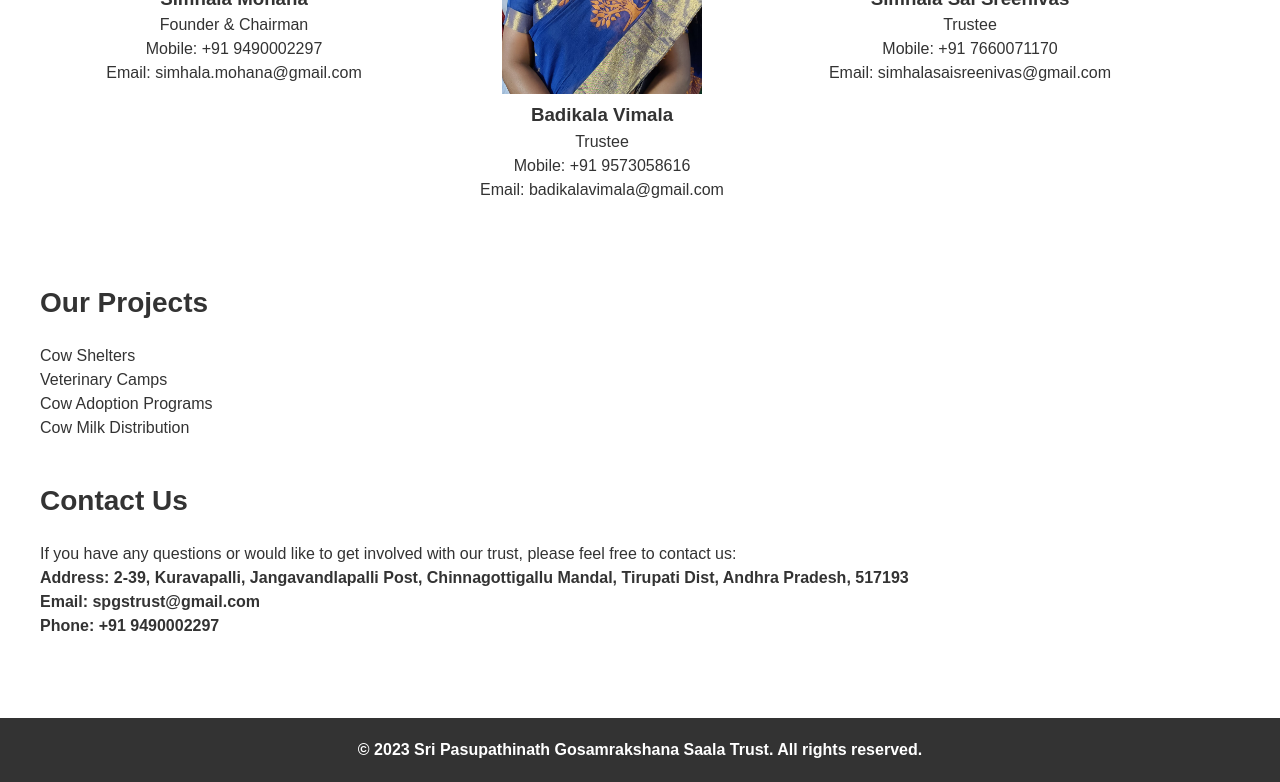
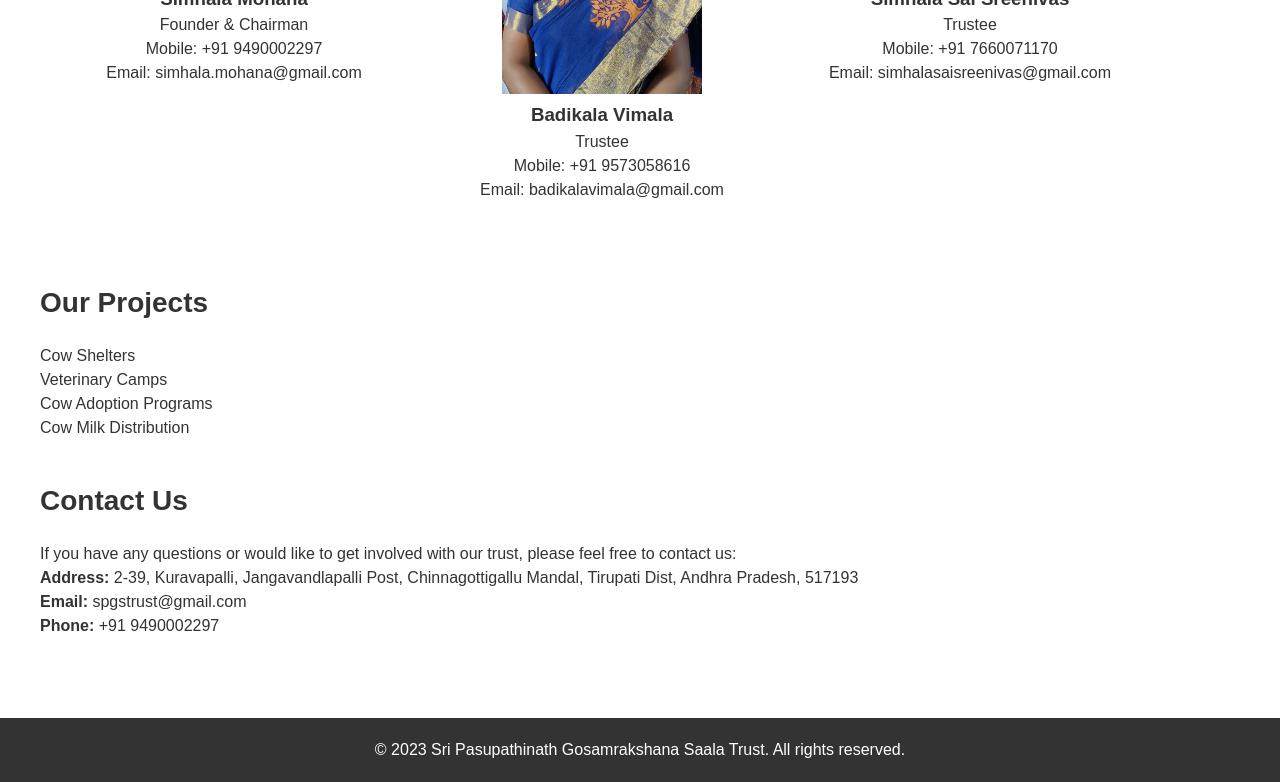
Before and after one commit to SIMHALA/SIMHALA.github.io, a plain HTML site: page index.html in a window 1280 px wide. Shown: the part 1234-2016 px from the top of the page. Drawn offline with Linux system fonts and the light colour scheme.

Commit message:
Update index.html

```diff
--- a/index.html
+++ b/index.html
@@ -86,9 +86,9 @@
 			<h2>Contact Us</h2>
 			<p>If you have any questions or would like to get involved with our trust, please feel free to contact us:</p>
 			<ul>
-				<li><strong>Address: 2-39, Kuravapalli, Jangavandlapalli Post, Chinnagottigallu Mandal, Tirupati Dist, Andhra Pradesh, 517193</li>
-				<li><strong>Email: spgstrust@gmail.com</li>
-				<li><strong>Phone: +91 9490002297</li>
+				<li><strong>Address:</strong> 2-39, Kuravapalli, Jangavandlapalli Post, Chinnagottigallu Mandal, Tirupati Dist, Andhra Pradesh, 517193</li>
+				<li><strong>Email:</strong> spgstrust@gmail.com</li>
+				<li><strong>Phone:</strong> +91 9490002297</li>
 			</ul>
 		</section>
 	</main>
```
